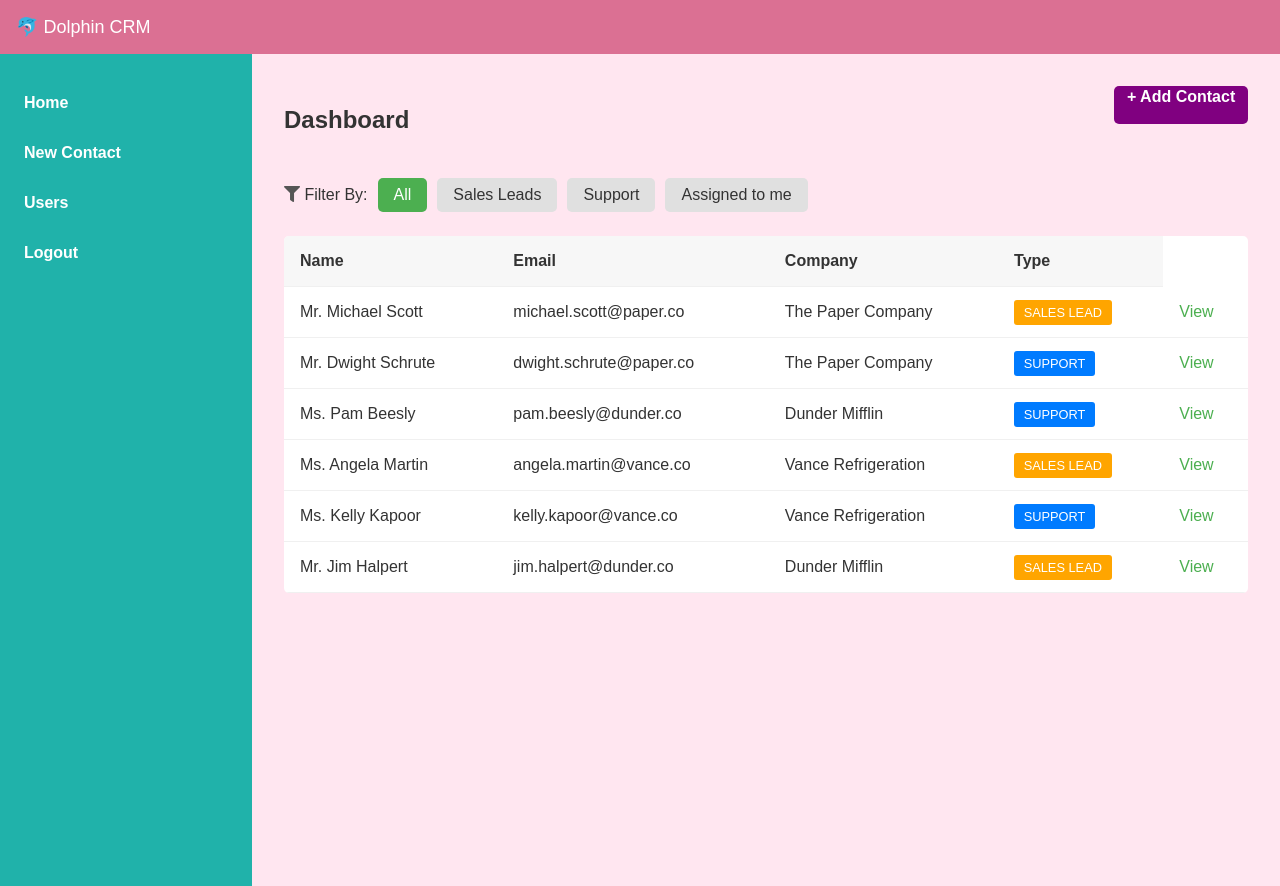
After one commit to stephanieeffs/info2180-finalproject, a PHP site: page /dashboard.html in a window 1280 px wide. The commit adds this page. Run offline with PHP 8.4, Linux system fonts and the light colour scheme.

Commit message:
Login and Dashboard merged in one

```diff
--- /dev/null
+++ b/dashboard.css
@@ -0,0 +1,175 @@
+
+html, body{
+    margin: 0;
+    padding: 0;
+    box-sizing: border-box;
+}
+
+body {
+    font-family: Arial, sans-serif;
+     background: #ffe6f0;
+    color: #333;
+}
+
+
+header {
+    background: palevioletred;
+    color: white;
+    padding: 1rem;
+    text-align: left;
+    font-size: 18px;
+}
+
+.container {
+    display: flex;
+}
+
+
+nav {
+    width: 220px;
+    background: lightseagreen;
+    height: 100vh;
+    padding: 1rem;
+}
+
+nav a {
+    display: block;
+    margin: 1rem 0;
+    color: white;
+    text-decoration: none;
+    font-weight: bold;
+    padding: 0.5rem;
+    border-radius: 5px;
+}
+
+nav ol {
+    list-style: none;
+    padding: 0;
+    margin: 0;
+}
+
+
+nav a:hover {
+    background: #1f4068;
+}
+
+
+main {
+    flex: 1;
+    padding: 2rem;
+}
+
+.dashboardHeader {
+    display: flex;
+    justify-content: space-between;
+    margin-bottom: 1.5rem;
+}
+
+.filter-bar {
+    display: flex;
+    align-items: center;
+    gap: 10px;
+    margin-bottom: 1.5rem;
+}
+
+.filter-label {
+    font-weight: bold;
+    font-size: 1rem;
+    color: #333;
+    margin-right: 10px;
+}
+
+.filter-icon-label i {
+    font-size: 1rem;
+    color: #555;
+}
+
+
+.Addcontact-btn {
+    background: purple;
+    color: white;
+    padding: 0.2rem 0.8rem;
+    border-radius: 5px;
+    text-decoration: none;
+    font-weight: bold;
+    display: inline-block;
+    line-height: 1;
+    height: 2rem;
+}
+
+.Addcontact-btn:hover {
+    background: #45a049;
+}
+
+
+.filter-bar {
+    display: flex;
+    gap: 10px;
+    margin-bottom: 1.5rem;
+}
+
+.filter-btn {
+    padding: 0.5rem 1rem;
+    border-radius: 5px;
+    background: #e0e0e0;
+    color: #333;
+    text-decoration: none;
+}
+
+.filter-btn.active {
+    background: #4CAF50;
+    color: white;
+}
+
+.filter-btn:hover {
+    background: #d0d0d0;
+}
+
+
+.contacts-table {
+    width: 100%;
+    border-collapse: collapse;
+    background: white;
+    border-radius: 5px;
+    overflow: hidden;
+}
+
+.contacts-table th, .contacts-table td {
+    padding: 1rem;
+    text-align: left;
+    border-bottom: 1px solid #f0f0f0;
+}
+
+.contacts-table th {
+    background: #f7f7f7;
+}
+
+.contacts-table tr:hover {
+    background: #f9f9f9;
+}
+
+
+.type-badge {
+    padding: 0.3rem 0.6rem;
+    border-radius: 3px;
+    color: white;
+    font-size: 0.8rem;
+    text-transform: uppercase;
+}
+
+.type-badge.sales {
+    background: #ffa500;
+}
+
+.type-badge.support {
+    background: #007bff;
+}
+
+.view-link {
+    color: #4CAF50;
+    text-decoration: none;
+}
+
+.view-link:hover {
+    text-decoration: underline;
+}
--- /dev/null
+++ b/dashboard.html
@@ -0,0 +1,99 @@
+<!DOCTYPE html>
+<html lang="en">
+<head>
+    <meta charset="UTF-8">
+    <meta name="viewport" content="width=device-width, initial-scale=1.0">
+    <title>Dolphin CRM Dashboard</title>
+    <link rel="stylesheet" href="dashboard.css">
+    <link href="https://cdnjs.cloudflare.com/ajax/libs/font-awesome/5.15.4/css/all.min.css" rel="stylesheet">
+
+</head>
+<body>
+    <header>
+        <span class="header-icon">🐬</span>  Dolphin CRM
+    </header>
+
+
+    <div class="container">
+        <nav>
+            <ol>
+                <li><a href="#homepage">Home</a></li>
+                <li><a href="newContact.php">New Contact</a></li>
+                <li><a href="users.php">Users</a></li>
+                <li><a href="logout.php">Logout</a></li>
+            </ol>
+        </nav>
+        <main>
+            <div class="dashboardHeader">
+                <h2>Dashboard</h2>
+                <a href="newContact.php" class="Addcontact-btn">+ Add Contact</a>
+            </div>
+            <div class="filter-bar">
+                <span class="filter-icon-label">
+                    <i class="fas fa-filter"></i> Filter By:
+                </span>
+                <a href="dashboard.php?filter=All" class="filter-btn active" aria-current="page">All</a>
+                <a href="dashboard.php?filter=Sales" class="filter-btn">Sales Leads</a>
+                <a href="dashboard.php?filter=Support" class="filter-btn">Support</a>
+                <a href="dashboard.php?filter=AssignedTo" class="filter-btn">Assigned to me</a>
+            </div>
+            <table class="contacts-table">
+                <thead>
+                    <tr>
+                        <th>Name</th>
+                        <th>Email</th>
+                        <th>Company</th>
+                        <th>Type</th>
+                    </tr>
+                </thead>
+                <tbody>
+                    <tr>
+                        <td>Mr. Michael Scott</td>
+                        <td>michael.scott@paper.co</td>
+                        <td>The Paper Company</td>
+                        <td><span class="type-badge sales">SALES LEAD</span></td>
+                        <td><a href="#" class="view-link">View</a></td>
+                    </tr>
+                    <tr>
+                        <td>Mr. Dwight Schrute</td>
+                        <td>dwight.schrute@paper.co</td>
+                        <td>The Paper Company</td>
+                        <td><span class="type-badge support">SUPPORT</span></td>
+                        <td><a href="#" class="view-link">View</a></td>
+                    </tr>
+                    <tr>
+                        <td>Ms. Pam Beesly</td>
+                        <td>pam.beesly@dunder.co</td>
+                        <td>Dunder Mifflin</td>
+                        <td><span class="type-badge support">SUPPORT</span></td>
+                        <td><a href="#" class="view-link">View</a></td>
+                    </tr>
+                    <tr>
+                        <td>Ms. Angela Martin</td>
+                        <td>angela.martin@vance.co</td>
+                        <td>Vance Refrigeration </td>
+                        <td><span class="type-badge sales">SALES LEAD</span></td>
+                        <td><a href="#" class="view-link">View</a></td>
+                    </tr>
+                    <tr>
+                        <td>Ms. Kelly Kapoor</td>
+                        <td>kelly.kapoor@vance.co</td>
+                        <td>Vance Refrigeration</td>
+                        <td><span class="type-badge support">SUPPORT</span></td>
+                        <td><a href="#" class="view-link">View</a></td>
+                    </tr>
+                    <tr>
+                        <td>Mr. Jim Halpert</td>
+                        <td>jim.halpert@dunder.co</td>
+                        <td>Dunder Mifflin</td>
+                        <td><span class="type-badge sales">SALES LEAD</span></td>
+                        <td><a href="#" class="view-link">View</a></td>
+                    </tr>
+                    <script src="dashboard.js"></script>
+
+                </tbody>
+            </table>
+        </main>
+    </div>
+</body>
+</html>
--- /dev/null
+++ b/dashboard.js
@@ -0,0 +1,49 @@
+document.addEventListener('DOMContentLoaded', function () {
+    console.log("Dashboard JS loaded and DOM ready.");
+
+    // Add Contact Button Logic
+    const addContactBtn = document.querySelector('.Addcontact-btn');
+    if (addContactBtn) {
+        addContactBtn.addEventListener('click', function (event) {
+            event.preventDefault();
+            if (confirm('Do you wish to proceed to create a new contact?')) {
+                window.location.href = this.getAttribute('href');
+            }
+        });
+    }
+
+    // Filter Button Logic
+    document.querySelectorAll('.filter-btn').forEach(filterButton => {
+        filterButton.addEventListener('click', function (event) {
+            event.preventDefault();
+            const filter = this.getAttribute('href').split('=')[1].toLowerCase();
+            const rows = document.querySelectorAll('.contacts-table tbody tr');
+
+            rows.forEach(row => {
+                const type = row.querySelector('.type-badge').textContent.trim().toLowerCase();
+                row.style.display = filter === 'all' || type.includes(filter) ? '' : 'none';
+            });
+
+            document.querySelectorAll('.filter-btn').forEach(btn => btn.classList.remove('active'));
+            this.classList.add('active');
+        });
+    });
+
+    // View Link Logic
+    const contactsTableBody = document.querySelector('.contacts-table tbody');
+    if (contactsTableBody) {
+        contactsTableBody.addEventListener('click', function (event) {
+            if (event.target.classList.contains('view-link')) {
+                event.preventDefault();
+                const row = event.target.closest('tr');
+                const cells = row.cells;
+
+                // Extract and display details of the selected row
+                alert(`Name: ${cells[0].textContent.trim()}
+Email: ${cells[1].textContent.trim()}
+Company: ${cells[2].textContent.trim()}
+Type: ${cells[3].textContent.trim()}`);
+            }
+        });
+    }
+});
```
Also changed, not shown: dashboard.php (+4 -37 lines), dashboardconnect.php (added, +14 -0 lines), index.html (+61 -14 lines), login.js (+50 -23 lines), login.php (+1 -11 lines), schema.sql (+117 -44 lines).
